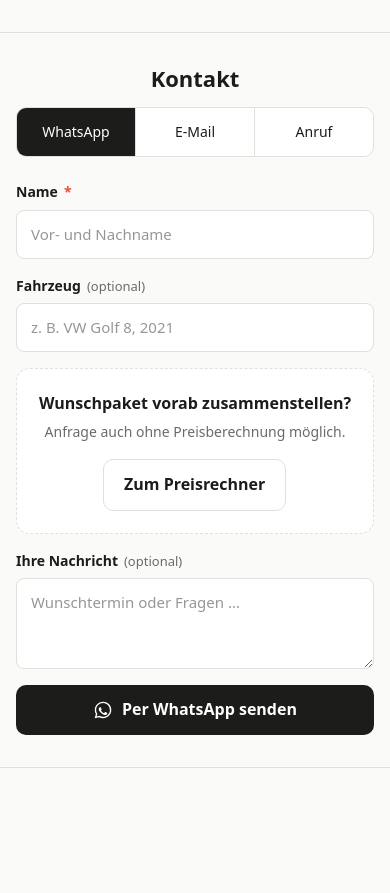
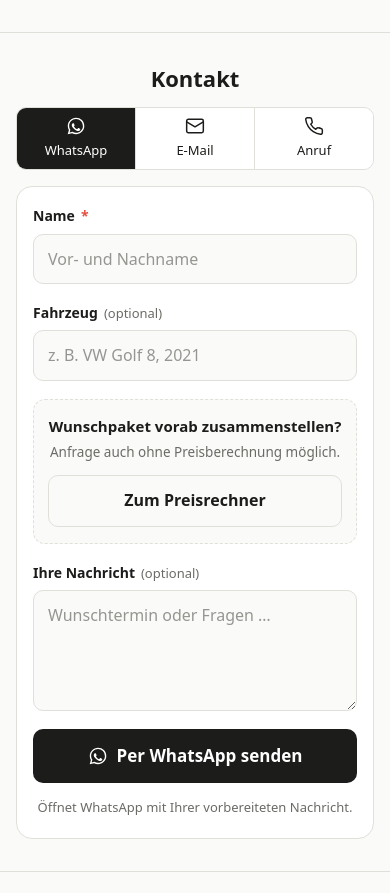
Before and after one commit to AldinMemic187/CarCare, a plain HTML site: page index.html in a window 390 px wide. Shown: the part 7601-8494 px from the top of the page. Drawn offline with Linux system fonts and the light colour scheme.

```diff
--- a/index.html
+++ b/index.html
@@ -647,6 +647,24 @@ section{padding:28px 0}
 .q:nth-child(3).on .qi svg{animation-name:qshield}
 .q:nth-child(3).on .qi svg polyline{animation:qcheck 1.1s ease-in-out infinite}
 @media (prefers-reduced-motion:reduce){.q.on .qi svg,.q.on .qi svg polyline{animation:none!important}}
+
+/* v13: Kontaktformular mobil */
+.fnote{display:block;text-align:center;color:var(--mut);font-size:13px;margin-top:-4px}
+@media (max-width:640px){
+#kontakt .tabs{margin-bottom:16px}
+#kontakt .tabs button{display:flex;flex-direction:column;align-items:center;justify-content:center;gap:4px;min-height:56px;padding:8px 4px;font-size:13px}
+#kontakt .tabs button svg{display:block;width:20px;height:20px;margin:0}
+#kontakt form{max-width:none;gap:18px;padding:18px 16px 20px;border:1px solid var(--line);border-radius:16px;background:var(--card)}
+#kontakt input:not([type=checkbox]),#kontakt textarea{font-size:16px;min-height:50px;background:var(--bg);border-radius:10px}
+#kontakt textarea{min-height:110px;line-height:1.45}
+#kontakt .cfg-hint{padding:14px 14px 16px;border-radius:12px;background:var(--bg)}
+#kontakt .cfg-hint b{font-size:15px}
+#kontakt .cfg-hint p{margin-bottom:12px;font-size:13.5px}
+#kontakt .cfg-hint .btn{width:100%;min-height:46px}
+#kontakt .chips label{flex:0 1 auto}
+#kontakt .chips span{min-height:44px;display:flex;align-items:center}
+#kontakt form>.btn[type=submit]{min-height:54px;font-size:17px}
+}
 </style>
 </head>
 <body>
@@ -867,12 +885,13 @@ $("#ls").innerHTML=LS.map((i,j)=>{
   return `<article class="lr lr-${i}"><div class="lt">${num}<h3>${s[0]}</h3><p>${dsc(i)}</p><small class="facts">${FACTS[i]}</small></div>${picHTML(i)}</article>`;
 }).join("");
 const WA_ICO='<svg class="ico-wa" viewBox="0 0 24 24" fill="currentColor" aria-hidden="true"><path d="M12.04 2c-5.46 0-9.91 4.45-9.91 9.91 0 1.75.46 3.45 1.32 4.95L2.05 22l5.25-1.38c1.45.79 3.08 1.21 4.74 1.21 5.46 0 9.91-4.45 9.91-9.91 0-2.65-1.03-5.14-2.9-7.01A9.82 9.82 0 0 0 12.04 2zm.01 1.67c2.2 0 4.26.86 5.82 2.42a8.23 8.23 0 0 1 2.41 5.83c0 4.54-3.7 8.24-8.24 8.24-1.48 0-2.93-.4-4.2-1.15l-.3-.18-3.12.82.83-3.04-.2-.31a8.2 8.2 0 0 1-1.26-4.38c0-4.54 3.7-8.24 8.24-8.24zm4.52 11.64c-.25-.13-1.47-.72-1.7-.81-.23-.08-.39-.13-.56.13-.17.25-.64.81-.79.97-.14.17-.29.19-.54.06-.25-.13-1.06-.39-2.02-1.24-.74-.66-1.25-1.48-1.39-1.73-.14-.25-.02-.39.11-.51.11-.11.25-.29.37-.43.13-.15.17-.25.25-.42.08-.17.04-.31-.02-.44-.06-.13-.56-1.35-.77-1.85-.2-.48-.41-.42-.56-.43h-.48c-.17 0-.44.06-.67.31-.23.25-.88.86-.88 2.1 0 1.24.9 2.44 1.03 2.61.13.17 1.77 2.7 4.29 3.79.6.26 1.07.41 1.44.53.6.19 1.15.16 1.58.1.48-.07 1.47-.6 1.68-1.18.21-.58.21-1.07.15-1.18-.06-.11-.23-.18-.48-.3z"/></svg>';
-$("#form").innerHTML=`<label class="flabel"><span class="flabel-t">Name <span class="req">*</span></span><input name="n" required autocomplete="name" placeholder="Vor- und Nachname"></label>
-<label class="flabel"><span class="flabel-t">Fahrzeug <span class="opt">(optional)</span></span><input name="v" autocomplete="off" placeholder="z. B. VW Golf 8, 2021"></label>
+$("#form").innerHTML=`<label class="flabel"><span class="flabel-t">Name <span class="req">*</span></span><input name="n" required autocomplete="name" autocapitalize="words" enterkeyhint="next" placeholder="Vor- und Nachname"></label>
+<label class="flabel"><span class="flabel-t">Fahrzeug <span class="opt">(optional)</span></span><input name="v" autocomplete="off" autocapitalize="words" enterkeyhint="next" placeholder="z. B. VW Golf 8, 2021"></label>
 <div class="cfg-hint" id="cfgh"><b>Wunschpaket vorab zusammenstellen?</b><p><span class="dl">Optional – Sie können Ihre Anfrage auch direkt ohne Preisberechnung absenden.</span><span class="ds">Anfrage auch ohne Preisberechnung möglich.</span></p><a class="btn o" href="#preise" data-pulse>Zum Preisrechner</a></div>
 <div class="lb" id="svwrap" hidden><span class="flabel-t">Ausgewählte Leistungen</span><small class="fi" id="fi"></small><div class="chips">${SV.map((s,i)=>i===3||i===4?"":`<label><input type="checkbox" data-i="${i}"><span>${i===2?"Lackpolitur":s[0]}</span></label>`).join("")}</div><a class="lnk" href="#preise" data-pulse>Im Preisrechner ändern</a></div>
-<label class="flabel"><span class="flabel-t">Ihre Nachricht <span class="opt">(optional)</span></span><textarea name="m" rows="3" placeholder="Wunschtermin oder Fragen …"></textarea></label>
-<button class="btn" type="submit">${WA_ICO}Per WhatsApp senden</button>`;
+<label class="flabel"><span class="flabel-t">Ihre Nachricht <span class="opt">(optional)</span></span><textarea name="m" rows="4" enterkeyhint="done" placeholder="Wunschtermin oder Fragen …"></textarea></label>
+<button class="btn" type="submit">${WA_ICO}Per WhatsApp senden</button>
+<small class="fnote">Öffnet WhatsApp mit Ihrer vorbereiteten Nachricht.</small>`;
 
 let atForm=false;
 function sync(){
```
